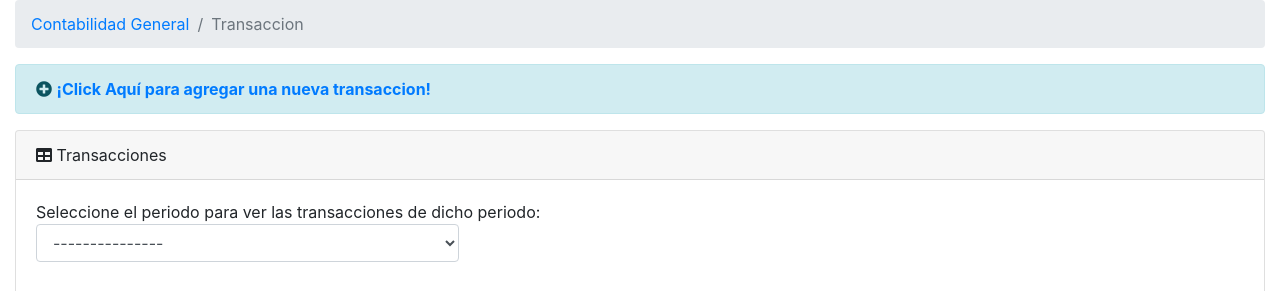
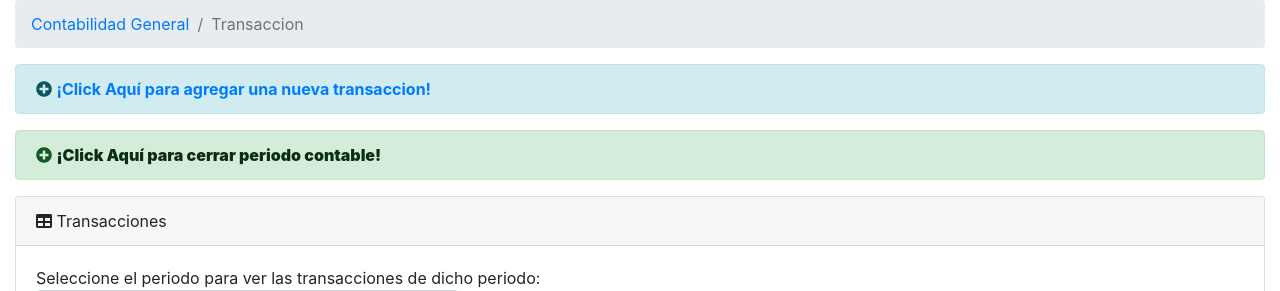
Before and after one commit to dennisrmz/analisis-financiero, a Node server app: template src/views/contabilidad_general/listar_transacciones.hbs in a window 1280 px wide. Shown: the part 56-347 px from the top of the page. Run offline with Node 20, Linux system fonts and the light colour scheme; the template is opened without the code that fills it, so the values that code supplies are empty; some libraries are stand-ins or nearby versions.

Commit message:
Cerrar periodo contable y respectivas validaciones

```diff
--- a/src/views/contabilidad_general/listar_transacciones.hbs
+++ b/src/views/contabilidad_general/listar_transacciones.hbs
@@ -13,6 +13,12 @@
                         <i class="fas fw fa-plus-circle"></i>
                         <a href="#" onClick="enviar('{{periodo.FECHA_PERIODO_FINAL}}')">
                         <strong>¡Click Aquí para agregar una nueva transaccion!</strong>
+                        </a>
+                </div>
+                <div class="alert alert-success">
+                        <i class="fas fw fa-plus-circle"></i>
+                        <a class="alert-link" href="#" onClick="cerrarPeriodo({{periodo.ID_PERIODOCONTABLE}},'{{periodo.FECHA_PERIODO_FINAL}}')">
+                        <strong>¡Click Aquí para cerrar periodo contable!</strong>
                         </a>
                 </div>
                 <div class="card mb-3">
@@ -104,6 +110,53 @@
                 }
         }
 
+        function cerrarPeriodo(id_periodo, FECHA_PERIODO_FINAL){
+                if(FECHA_PERIODO_FINAL == ''){
+                        swal.fire({
+                                title: '¿Esta seguro de cerrar periodo?',
+                                text: 'NOTA: Se mayorizaran las cuentas que fueron ocupadas en este periodo',
+                                type: 'question',
+                                showCancelButton: true,
+                                confirmButtonText: 'Aceptar',
+                                cancelButtonText: 'Cancelar',
+                        }).then((result) => {
+                                var hoy = new Date();
+                                if (result.value) {
+                                        var dd = hoy.getDate();
+                                        var mm = hoy.getMonth()+1;
+                                        var yyyy = hoy.getFullYear();
+                                        var fecha = yyyy+"-"+mm+"-"+dd;
+                                        console.log(fecha);
+                                        console.log(id_periodo);
+                                        $.ajax({
+                                                url: "/contabilidad_general/transaccion",
+                                                type: "POST",
+                                                data: {
+                                                        'FECHAFINAL_PERIODO': fecha,
+                                                        'ID_PERIODOCONTABLE': id_periodo
+                                                },
+                                                success: function(data){
+                                                        console.log(data);
+                                                        console.log("SUCCESS");
+                                                },
+                                                dataType: "json"
+                                        }).done(function(data){
+                                                location.href = data.success_url;
+                                        }).fail(function() {
+                                                location.href = "/contabilidad_general";
+                                        }).always(function() {
+                                                console.log("complete");
+                                        });
+                                }
+                        });
+                }else{
+                        Swal.fire({
+                                type: 'warning',
+                                title: 'Permiso denegado',
+                                text: 'Ya ha sido cerrado periodo. Debe iniciar un nuevo periodo'
+                        });
+                }
+        }
         /*$("#realizar_transaccion").click(function() {
                 swal.fire({
                         title: '¿Esta seguro de realizar ajuste a esta transacción?',
```
Also changed, not shown: src/routes/contabilidad_general.js (+9 -1 lines).
